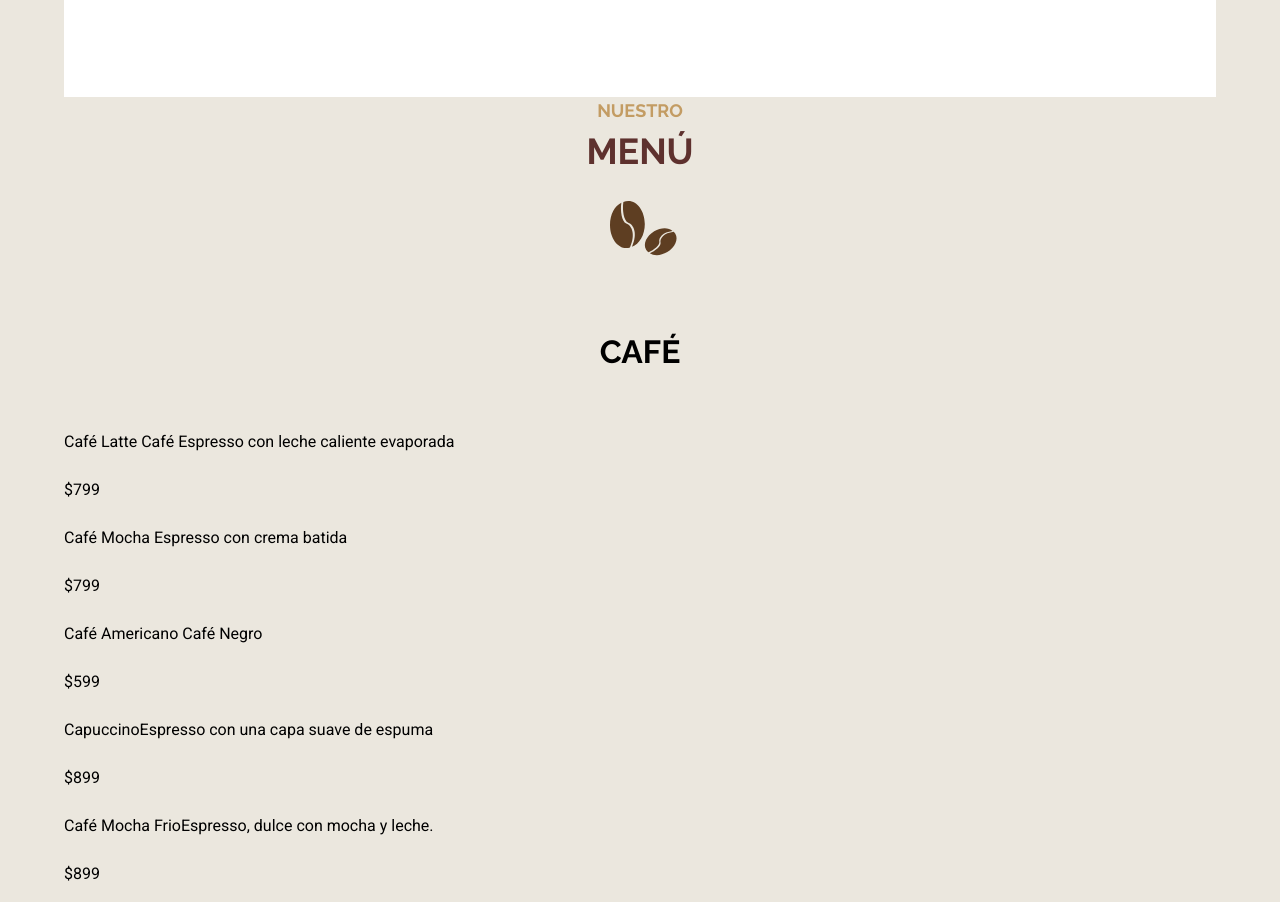
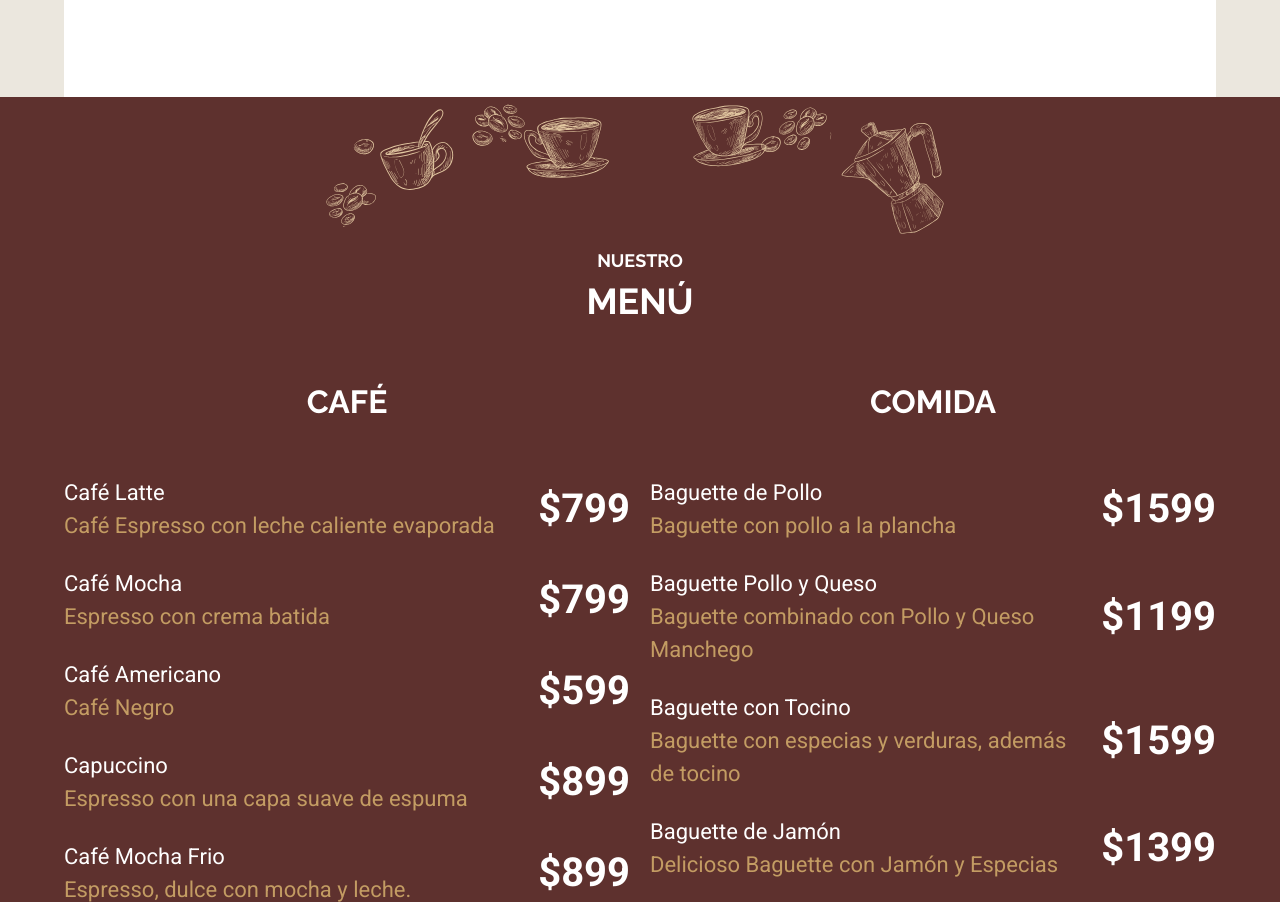
Before and after one commit to MartinezFabian/Coffee-Shop-Website, a website: page index.html in a window 1280 px wide. Shown: the part 3214-4116 px from the top of the page. Drawn offline with Linux system fonts and the light colour scheme; a web font is replaced by a local one.

Commit message:
add styles to menu section

```diff
--- a/index.html
+++ b/index.html
@@ -101,7 +101,7 @@
     </main>
 
     <section class="our-menu">
-      <h2><span>Nuestro </span>Menú</h2>
+      <h2 class="heading-white"><span>Nuestro </span>Menú</h2>
       <div class="container grid-menu">
         <section class="menu coffee">
           <h3>Café</h3>
--- a/src/scss/app.scss
+++ b/src/scss/app.scss
@@ -1,3 +1,4 @@
 @use "base";
 @use "header";
 @use "main";
+@use "menu";
--- a/src/scss/base/_tipography.scss
+++ b/src/scss/base/_tipography.scss
@@ -36,6 +36,19 @@ h2 {
   }
 }
 
+.heading-white {
+  @extend h2;
+  color: v.$white;
+
+  span {
+    color: v.$white;
+  }
+
+  &::after {
+    display: none;
+  }
+}
+
 h3 {
   font-size: 3.2rem;
 }
--- /dev/null
+++ b/src/scss/menu/_index.scss
@@ -0,0 +1 @@
+@forward "menu";
--- /dev/null
+++ b/src/scss/menu/_menu.scss
@@ -0,0 +1,68 @@
+@use "../base/variables" as v;
+@use "../base/mixins" as m;
+
+.our-menu {
+  background-image: url(../img/menu_arriba.svg), url(../img/menu_abajo.svg),
+    linear-gradient(to top, v.$primary-color, v.$primary-color);
+
+  background-repeat: no-repeat;
+  background-position: center top, center bottom;
+  background-size: 200%;
+
+  @include m.tablet {
+    background-size: 100%;
+  }
+
+  @include m.desktop {
+    //background image top, background image bottom, color
+    background-size: 50%, 50%, 100%;
+  }
+
+  padding: 15rem 2rem 20rem 2rem;
+
+  @include m.tablet {
+    padding: 15rem 0rem 20rem 0;
+  }
+}
+
+.grid-menu {
+  @include m.tablet {
+    @include m.grid(2, 2rem);
+  }
+}
+
+.menu {
+  h3 {
+    color: v.$white;
+  }
+
+  li {
+    display: flex;
+    justify-content: space-between;
+    align-items: center;
+    column-gap: 1rem;
+
+    p {
+      color: v.$white;
+      font-size: 2.2rem;
+      line-height: 1.5;
+      margin: 0 0 2.5rem 0;
+
+      span {
+        display: block;
+        color: v.$secondary-color;
+      }
+    }
+
+    .price {
+      font-size: 3rem;
+      font-weight: 700;
+    }
+
+    @include m.tablet {
+      .price {
+        font-size: 4rem;
+      }
+    }
+  }
+}
```
Also changed, not shown: build/css/app.css.
